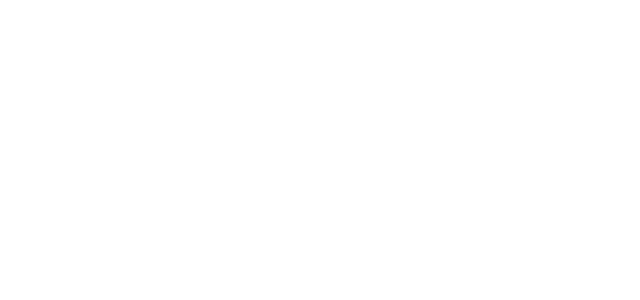
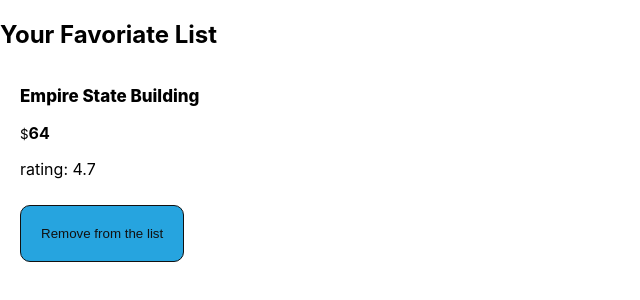
Before and after one commit to csc473-spring23/final-project-on-the-road, a React (Vite) app: page /favlist in a window 1280 px wide. Before the commit this address had no page. Shown: the top 300 px of the page, without its empty margins (0-640 px from the left). Built offline with nearby package versions, Linux system fonts and the light colour scheme.

Commit message:
react context api

```diff
--- a/src/client/App.tsx
+++ b/src/client/App.tsx
@@ -6,7 +6,7 @@
 import Home from "./home";
 import { Routes ,Route } from 'react-router-dom';
 import { Outlet, Link } from "react-router-dom";
-
+import FavList from "./FavList";
 
 function App() {
   // const [currentForm, setCurrentForm] = useState("login");
@@ -21,6 +21,7 @@
       <Routes>
         <Route path="/" element={<Home/>}></Route>
         <Route path="/register" element={<LoginPage/>}/>
+        <Route path="/favlist" element={<FavList/>}/>
       </Routes>
     </>
   );
--- /dev/null
+++ b/src/client/CheckOut.css
@@ -0,0 +1,18 @@
+.checkoutProduct{
+    display: flex;
+}
+.checkoutProduct_info{
+    padding-left: 20px;
+}
+
+.checkoutProduct_info > button{
+    background: rgba(0, 149, 218, 0.85);
+    border: 1px solid;
+    margin-top: 10px;
+    color: #111;
+}
+
+.checkoutProduct_title{
+    font-size: 17px;
+    font-weight:800;
+}
--- /dev/null
+++ b/src/client/CheckOut.tsx
@@ -0,0 +1,29 @@
+import React from "react";
+import "./CheckOut.css";
+import { useStateValue} from "./StateProvider";
+
+
+function CheckoutProduct({id, title,price,rating}){
+    const [{ basket },dispatch] = useStateValue();
+    const removeFromBasket=()=>{
+      dispatch({
+        type:"REMOVE_FROM_BASKET",
+        id:id,
+      });
+    }
+    return (
+      <div className="checkoutProduct">
+        <div className="checkoutProduct_info">
+          <p className="checkoutProduct_title">{title}</p>
+          <p className="checkoutProduct_price">
+          <small>$</small>
+          <strong>{price}</strong>
+          </p>
+          <p className="checkoutProduct_rating">rating: {rating}</p>
+          <button onClick={removeFromBasket}>Remove from the list</button>
+        </div>
+
+      </div>
+    )
+  }
+export default CheckoutProduct;
--- /dev/null
+++ b/src/client/FavList.tsx
@@ -0,0 +1,29 @@
+import React from "react";
+import { useStateValue } from "./StateProvider";
+
+import CheckoutProduct from "./CheckOut";
+
+
+function FavList() {
+  const [{basket}]=useStateValue();
+  return <div className="checkout">
+    {basket?.length===0?(
+      <div>
+        <h2>Your favoriate list is empty.</h2>
+        <p>To add some places to your list, click "Add to Favoriate List" next to the item.</p>
+      </div>
+    ):(<div className="checkout_title">
+      <h2>Your Favoriate List</h2>
+      {basket.map((item)=>(
+        <CheckoutProduct
+        id={item.id}
+        title={item.title}
+        price={item.price}
+        rating={item.rating}
+        />
+      ))}
+    </div>)}
+  </div>;
+}
+
+export default FavList;
--- /dev/null
+++ b/src/client/StateProvider.tsx
@@ -0,0 +1,16 @@
+//setup data layer
+//we need this to track the basket
+import React, { createContext, useContext, useReducer } from "react";
+
+// Prepares the dataLayer
+export const StateContext = createContext();
+
+// Wrap our app and provide the Data layer
+export const StateProvider = ({ reducer, initialState, children }) => (
+  <StateContext.Provider value={useReducer(reducer, initialState)}>
+    {children}
+  </StateContext.Provider>
+);
+
+// Pull information from the data layer
+export const useStateValue = () => useContext(StateContext);
--- a/src/client/home.tsx
+++ b/src/client/home.tsx
@@ -10,13 +10,13 @@
       <NavBar/>
       <div className="home">
         <div className="home__row">
-          <Place title="Empire State Building" price={64} rating={4.7}/>
-          <Place title="Edge" price={42} rating={4.6}/>
-          <Place title="Bronx Zoo" price={37.75} rating={4.6}/>
+          <Place id="12321341" title="Empire State Building" price={64} rating={4.7}/>
+          <Place id="49538094" title="Edge" price={42} rating={4.6}/>
+          <Place id="4903850" title="Bronx Zoo" price={37.75} rating={4.6}/>
         </div>
         <div className="home__row">
-          <Place title="Madame Tussauds New York" price={43.99} rating={4.4}/>
-          <Place title="Top of The Rock" price={40} rating={4.6}/>
+          <Place id="23445930" title="Madame Tussauds New York" price={43.99} rating={4.4}/>
+          <Place id="3254354345" title="Top of The Rock" price={40} rating={4.6}/>
         </div>
       </div>
     </div>
--- a/src/client/main.tsx
+++ b/src/client/main.tsx
@@ -3,11 +3,16 @@
 import ReactDOM from "react-dom/client";
 import { BrowserRouter } from "react-router-dom";
 import App from "./App";
+import { StateProvider } from "./StateProvider";
+import reducer,{ initialState} from "./reducer";
+
 
 ReactDOM.createRoot(document.getElementById("root") as HTMLElement).render(
   <React.StrictMode>
     <BrowserRouter>
+    <StateProvider initialState={initialState} reducer={reducer}>
       <App />
+    </StateProvider>
     </BrowserRouter>
   </React.StrictMode>
 );
--- a/src/client/nav/NavBar.tsx
+++ b/src/client/nav/NavBar.tsx
@@ -3,12 +3,16 @@
 import { BsCardChecklist } from "react-icons/bs";
 import { useNavigate } from 'react-router-dom';
 import "./NavBar.css";
+import { useStateValue } from "../StateProvider";
 
 function NavBar(){
+    const [ {basket}]=useStateValue();
     const navigate = useNavigate();
     const handleClick1 = () => navigate('/register');
     const handleClick2=()=> navigate('/');
+    const handleClick3=()=>navigate('/favlist');
 
+    console.log(basket);
     return (
         <div className="header">
                 <div className="header__logo" onClick={handleClick2}>
@@ -26,9 +30,9 @@
                         <span className="header__optionLineTwo">Sign In</span>
                     </div>
 
-                    <div className="header__optionBasket">
+                    <div className="header__optionBasket" onClick={handleClick3}>
                         <BsCardChecklist></BsCardChecklist>
-                        <span className="header__optionLineTwo header__basketCount">0</span>
+                        <span className="header__optionLineTwo header__basketCount">{basket.length}</span>
                     </div>
                 </div>
             </div>)
--- a/src/client/place.css
+++ b/src/client/place.css
@@ -25,10 +25,9 @@
   }
 
   .place > button {
-    background: #f0c14b;
+    background: rgba(0, 149, 218, 0.85);
     border: 1px solid;
     margin-top: 10px;
-    border-color: #a88734 #9c7e31 #846a29;
     color: #111;
   }
 
--- a/src/client/place.tsx
+++ b/src/client/place.tsx
@@ -1,8 +1,21 @@
 import React from "react";
 import "./place.css"
+import { useStateValue } from "./StateProvider";
 
 
-function Place({title, price, rating }) {
+function Place({id,title, price, rating }) {
+  const [{basket},dispatch]=useStateValue();
+  const addToBasket=()=>{
+    //Add item to basket
+    dispatch({
+      type:"ADD_TO_BASKET",
+      item:{
+        id:id,
+        title:title,
+        price:price,
+        rating:rating
+      }})
+  };
 
   return (
     <div className="place">
@@ -18,7 +31,7 @@
         </div>
       </div>
 
-      <button>Add to Favorite List</button>
+      <button onClick={addToBasket}>Add to Favorite List</button>
     </div>
   );
 }
--- /dev/null
+++ b/src/client/reducer.tsx
@@ -0,0 +1,30 @@
+export const initialState = {
+  basket: [{ id:"12321341", title: "Empire State Building", price: 64, rating: 4.7 }],
+  user: null,
+};
+
+const reducer = (state, action) => {
+  console.log(action);
+  switch (action.type) {
+    case "ADD_TO_BASKET":
+      return { ...state, basket: [...state.basket, action.item] };
+      break;
+    case "REMOVE_FROM_BASKET":
+      let newBasket = [...state.basket];
+      const index = state.basket.findIndex(
+        (basketItem) => basketItem.id === action.id
+      );
+      if (index >= 0) {
+        //item exists in basket, remove it..
+        newBasket.splice(index, 1);
+      } else {
+        console.warn("cannot remove ");
+      }
+      return { ...state, basket: newBasket };
+      break;
+    default:
+      return state;
+  }
+};
+
+export default reducer;
```
